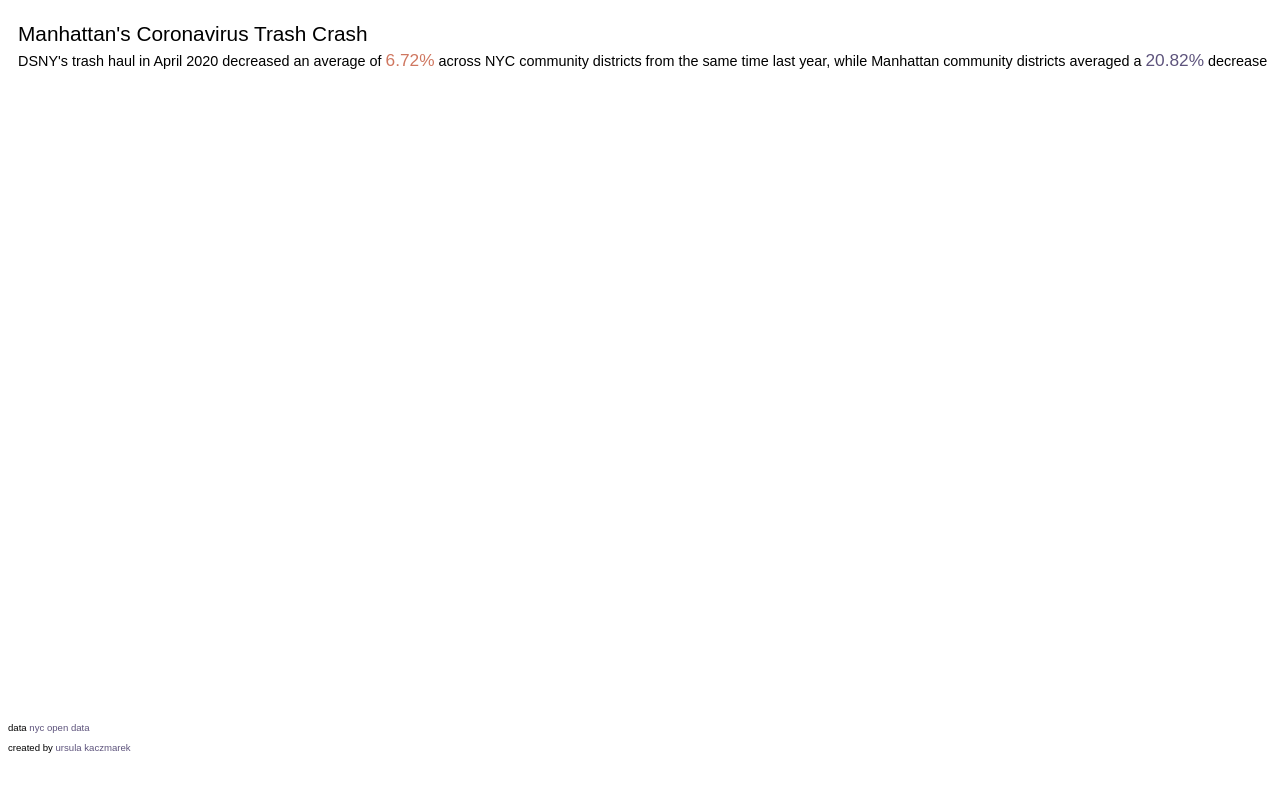
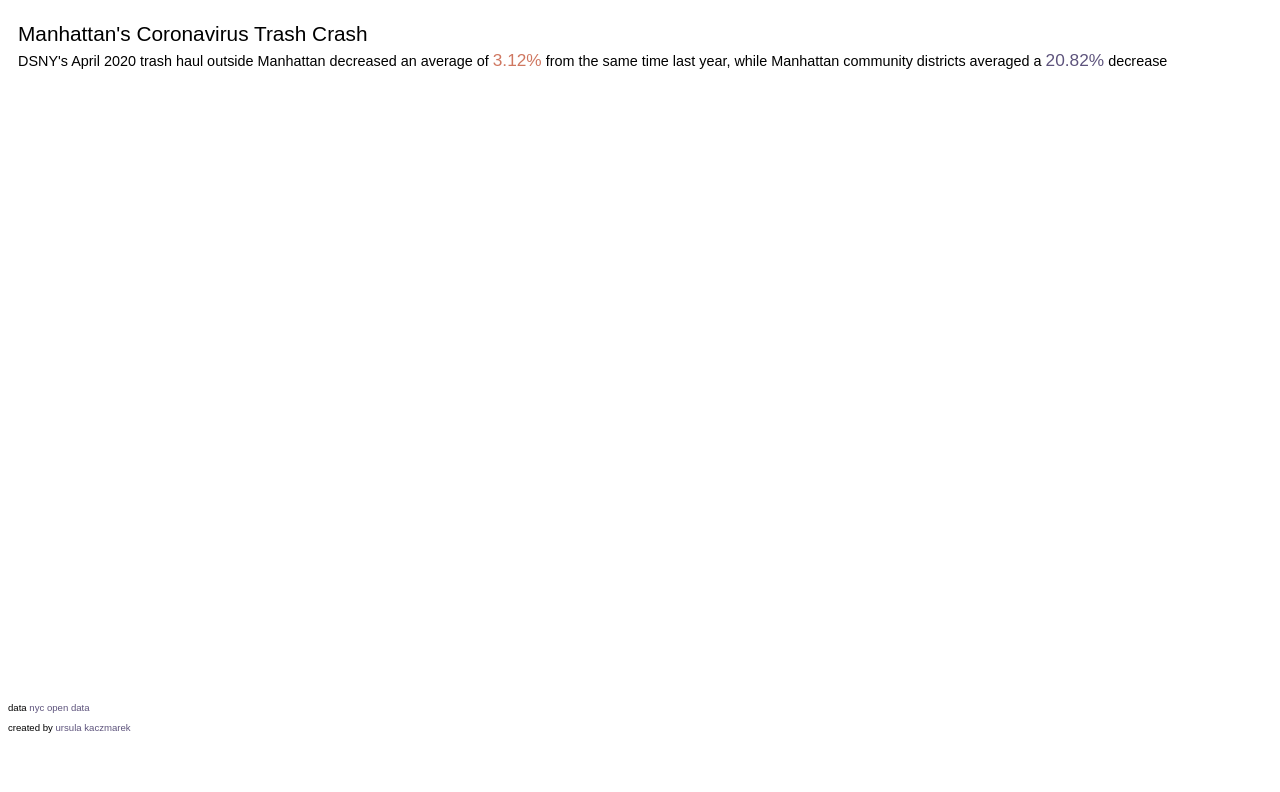
Before and after one commit to ursulakaczmarek/open.trash.lab, a website: page dsny.tonnage/index.html in a window 1280 px wide. Shown: the top 792 px of the page. Drawn offline with nearby package versions, Linux system fonts and the light colour scheme; no server answers.

Commit message:
Update index.html

```diff
--- a/dsny.tonnage/index.html
+++ b/dsny.tonnage/index.html
@@ -70,11 +70,11 @@
 
 <body>
   <h1>Manhattan's Coronavirus Trash Crash</h1>
-  <h2>DSNY's trash haul in April 2020 decreased an average of <span style="color: #cf7760;font-size:1.2em">6.72%</span>
-    across NYC community districts from the same time last year, while Manhattan community
+  <h2>DSNY's April 2020 trash haul outside Manhattan decreased an average of <span style="color: #cf7760;font-size:1.2em">3.12%</span>
+    from the same time last year, while Manhattan community
     districts averaged a <span style="color:#5d537c;font-size:1.2em">20.82%</span> decrease</h2>
   <div id="chart">
-    <svg width="1300" height="700"></svg>
+    <svg width="1300" height="680"></svg>
   </div>
   <script>
   var cd_url = 'https://raw.githubusercontent.com/ursulakaczmarek/open.trash.lab/master/dsny.tonnage/nyccd.geojson';
@@ -146,7 +146,7 @@
       //map parameters
       var projection = d3.geoMercator()
         .scale(Math.pow(2, 10.35 + 5.34))
-        .translate([1180 / 1.3, 835 / 1.2])
+        .translate([1180 / 1.3, 800 / 1.2])
         .center([-73.94, 40.50]);
 
       //cd outlines
```
